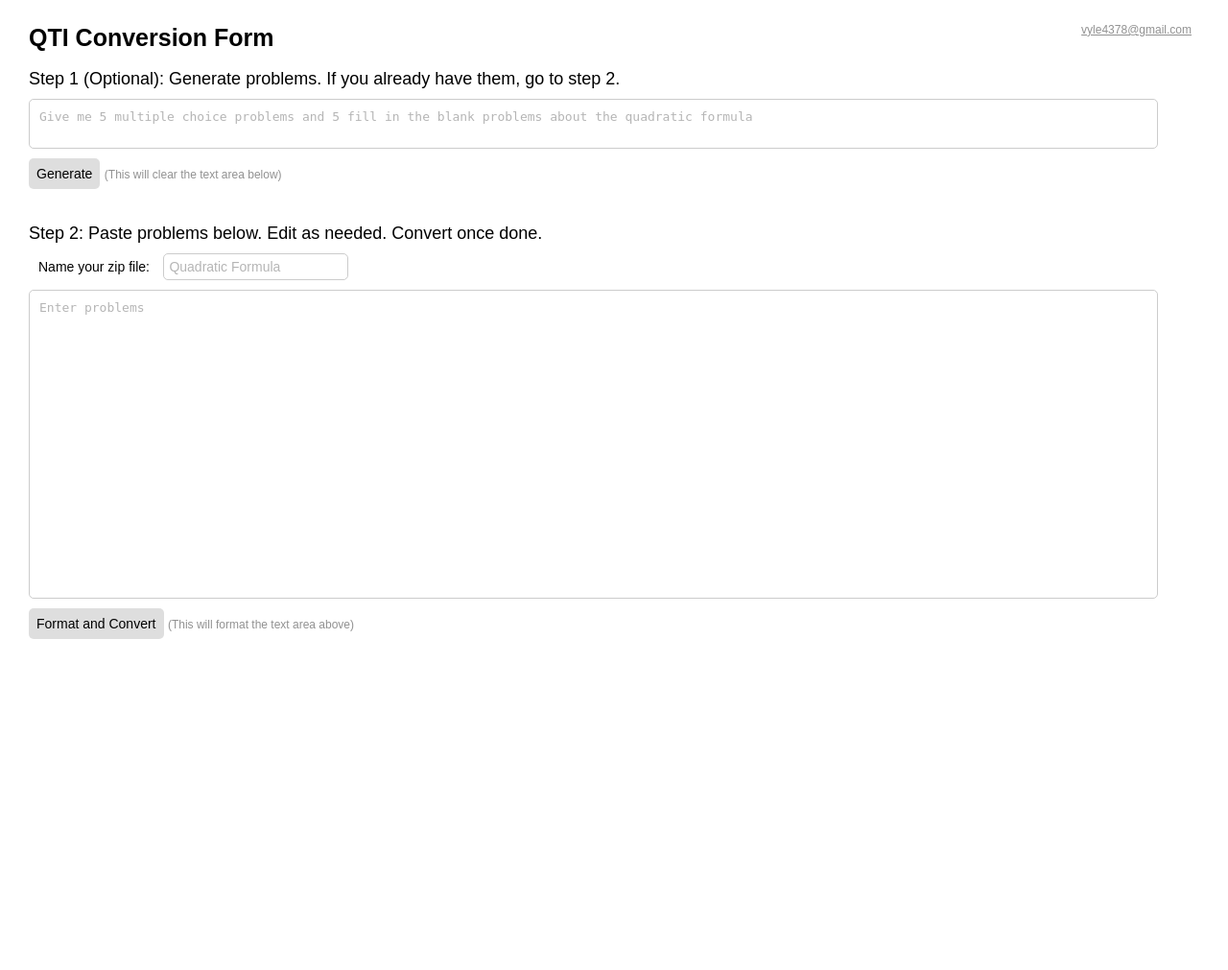
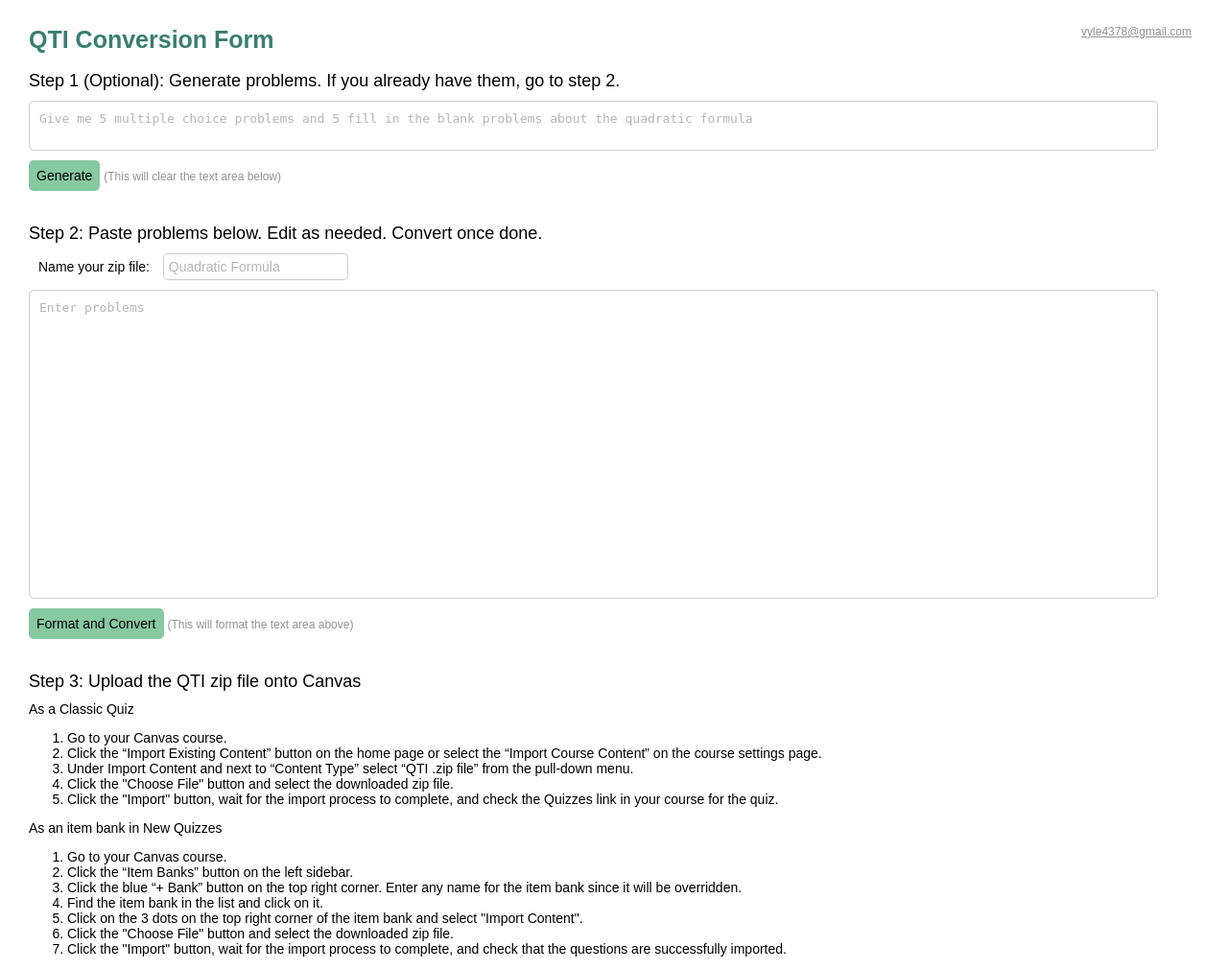
Before and after one commit to vyle4378/qti-generator, a FastAPI app: page / in a window 1280 px wide. Shown: the whole page at 96% size. Before the commit the page ends 666 px from the top, so only its background shows below. Run offline with FastAPI, Linux system fonts and the light colour scheme.

Commit message:
changed color scheme and added importing steps

```diff
--- a/static/styles.css
+++ b/static/styles.css
@@ -10,6 +10,7 @@ body {
   margin-left: 30px;
   align-items: center;
   min-width: 300px;
+  font-size: 14px;
 }
 p,
 a {
@@ -40,6 +41,7 @@ a:hover {
 h1 {
   font-size: 25px;
   margin-bottom: 0;
+  color: rgb(56, 127, 109);
 }
 h3 {
   margin-bottom: 0;
@@ -83,7 +85,7 @@ p {
 }
 button {
   display: inline;
-  background-color: #dedede;
+  background-color: #87c9a1;
   border: none;
   border-radius: 5px;
   margin-top: 10px;
@@ -92,10 +94,10 @@ button {
   padding: 8px;
 }
 button:hover {
-  background-color: #c0bebe;
+  background-color: #75ae8c;
 }
 button:active {
-  background-color: #919191;
+  background-color: #639677;
 }
 input,
 label {
@@ -104,3 +106,6 @@ label {
   padding: 5px;
   font-size: 14px;
 }
+div {
+  margin-top: 10px;
+}
--- a/templates/index.html
+++ b/templates/index.html
@@ -14,7 +14,7 @@
       <h1>QTI Conversion Form</h1>
       <a id="email" href="mailto:vyle4378@gmail.com">vyle4378@gmail.com</a>
     </div>
-    <h3 style="font-weight: normal">
+    <h3>
       Step 1 (Optional): Generate problems. If you already have them, go to step
       2.
     </h3>
@@ -26,13 +26,59 @@
     <p>(This will clear the text area below)</p>
     <br />
     <br />
-    <h3 style="font-weight: normal">
-      Step 2: Paste problems below. Edit as needed. Convert once done.
-    </h3>
+    <h3>Step 2: Paste problems below. Edit as needed. Convert once done.</h3>
     <label for="zipName">Name your zip file:</label>
     <input type="text" id="zipName" placeholder="Quadratic Formula" />
     <textarea id="responseArea" placeholder="Enter problems"></textarea>
     <button id="convertButton">Format and Convert</button>
     <p>(This will format the text area above)</p>
+    <br />
+    <br />
+    <h3>Step 3: Upload the QTI zip file onto Canvas</h3>
+
+    <div>
+      As a Classic Quiz
+      <ol>
+        <li>Go to your Canvas course.</li>
+        <li>
+          Click the “Import Existing Content” button on the home page or select
+          the “Import Course Content” on the course settings page.
+        </li>
+        <li>
+          Under Import Content and next to “Content Type” select “QTI .zip file”
+          from the pull-down menu.
+        </li>
+        <li>
+          Click the "Choose File" button and select the downloaded zip file.
+        </li>
+        <li>
+          Click the "Import" button, wait for the import process to complete,
+          and check the Quizzes link in your course for the quiz.
+        </li>
+      </ol>
+    </div>
+    <div>
+      As an item bank in New Quizzes
+      <ol>
+        <li>Go to your Canvas course.</li>
+        <li>Click the “Item Banks” button on the left sidebar.</li>
+        <li>
+          Click the blue “+ Bank” button on the top right corner. Enter any name
+          for the item bank since it will be overridden.
+        </li>
+        <li>Find the item bank in the list and click on it.</li>
+        <li>
+          Click on the 3 dots on the top right corner of the item bank and
+          select "Import Content".
+        </li>
+        <li>
+          Click the "Choose File" button and select the downloaded zip file.
+        </li>
+        <li>
+          Click the "Import" button, wait for the import process to complete,
+          and check that the questions are successfully imported.
+        </li>
+      </ol>
+    </div>
   </body>
 </html>
```
Also changed, not shown: static/index.css (deleted, +0 -107 lines).
